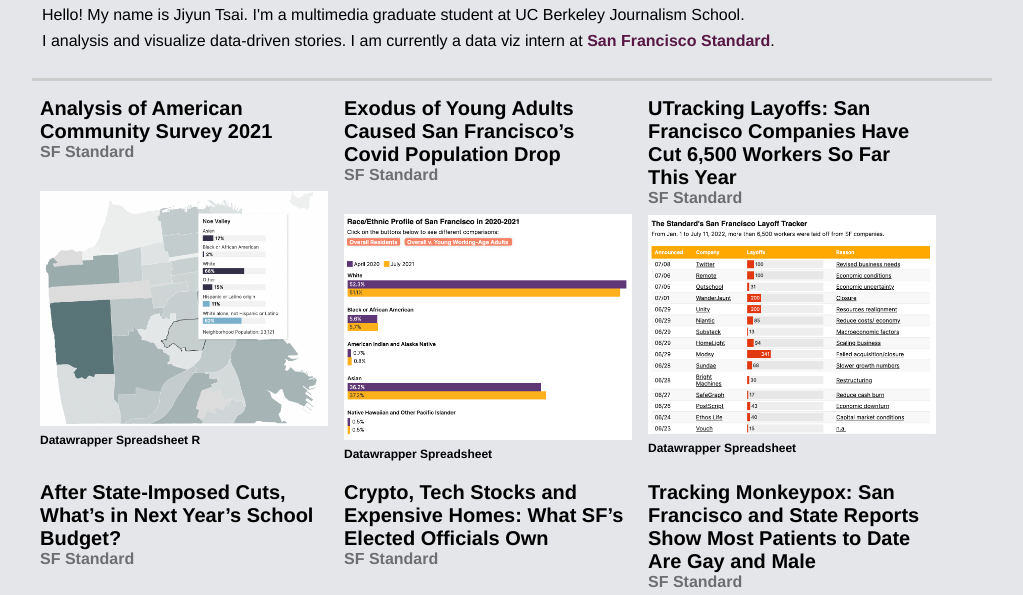
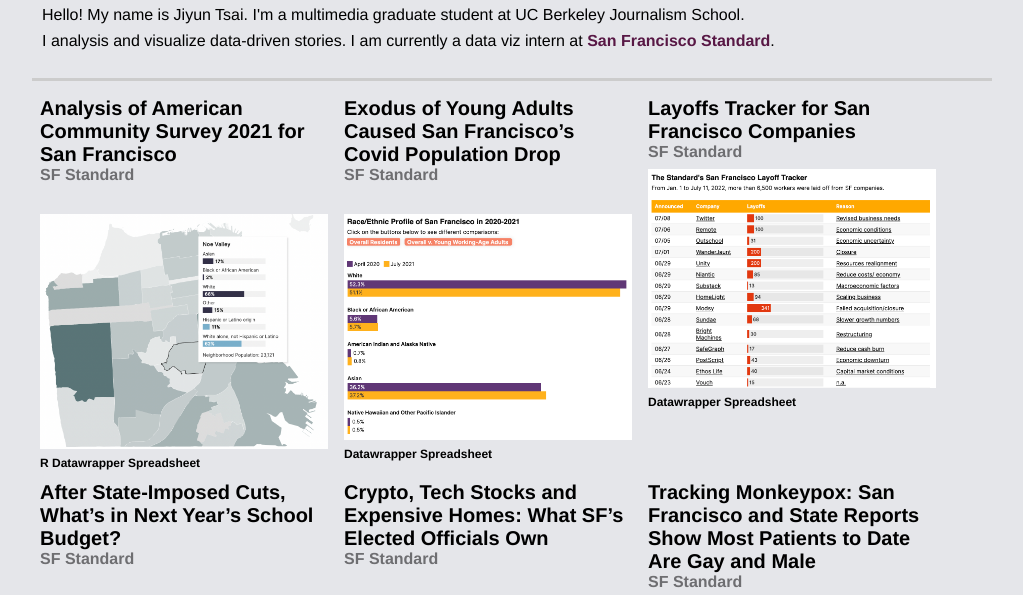
Before and after one commit to jiyuntsai/jiyuntsai.github.io, a plain HTML site: page index.html in a window 1280 px wide. Shown: the part 132-727 px from the top of the page, without its empty margins (128-1151 px from the left). Drawn offline with Linux system fonts and the light colour scheme.

Commit message:
titles updates

```diff
--- a/index.html
+++ b/index.html
@@ -29,11 +29,11 @@
       <div class="row">
 
         <div class="project">
-          <h2>Analysis of American Community Survey 2021</h2>
+          <h2>Analysis of American Community Survey 2021 for San Francisco</h2>
           <h3>SF Standard</h3><br>
           <figure>
             <a target="_blank" href="https://sfstandard.com/research-data/san-francisco-neighborhood-new-census-data-maps/"><img src="./assets/project-sf-standard-censusupdate-acs5y21.png" alt="ACS 2021 analysis" width=100% height=auto></a>
-            <figcaption>Datawrapper Spreadsheet R</figcaption>
+            <figcaption>R Datawrapper Spreadsheet</figcaption>
           </figure>
         </div>
 
@@ -41,16 +41,16 @@
           <h2>Exodus of Young Adults Caused San Francisco’s Covid Population Drop</h2>
           <h3>SF Standard</h3><br>
           <figure>
-            <a target="_blank" href="https://sfstandard.com/community/san-francisco-covid-population-decline-young-adults-census/"><img src="./assets/project-sf-standard-censusupdate.png" alt="j200 OUSD Libraries Closure story at UC Berkeley" width=100% height=auto></a>
+            <a target="_blank" href="https://sfstandard.com/community/san-francisco-covid-population-decline-young-adults-census/"><img src="./assets/project-sf-standard-censusupdate.png" alt="acs detailed update analysis" width=100% height=auto></a>
             <figcaption>Datawrapper Spreadsheet</figcaption>
           </figure>
         </div>
 
         <div class="project">
-          <h2>UTracking Layoffs: San Francisco Companies Have Cut 6,500 Workers So Far This Year</h2>
+          <h2>Layoffs Tracker for San Francisco Companies</h2>
           <h3>SF Standard</h3>
           <figure>
-            <a target="_blank" href="https://sfstandard.com/business/san-francisco-company-tech-layoff-tracker/"><img src="./assets/project-sf-standard-layoff-tracker.png" alt="SF Standard layoff tracker" width=100% height=auto></a>
+            <a target="_blank" href="https://sfstandard.com/business/san-francisco-company-tech-layoff-tracker/"><img src="./assets/project-sf-standard-layoff-tracker.png" alt="SF Standard layoffs tracker" width=100% height=auto></a>
             <figcaption>Datawrapper Spreadsheet</figcaption>
           </figure>
         </div>
```
